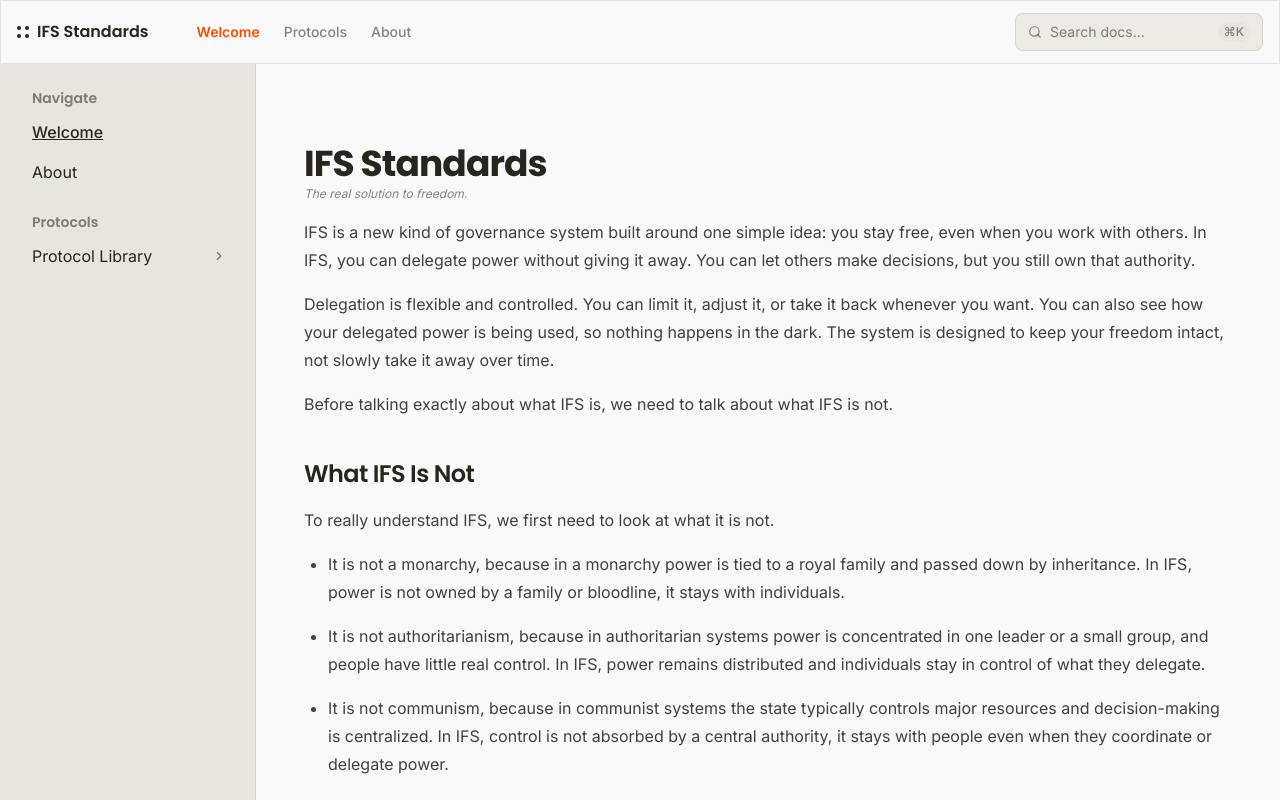
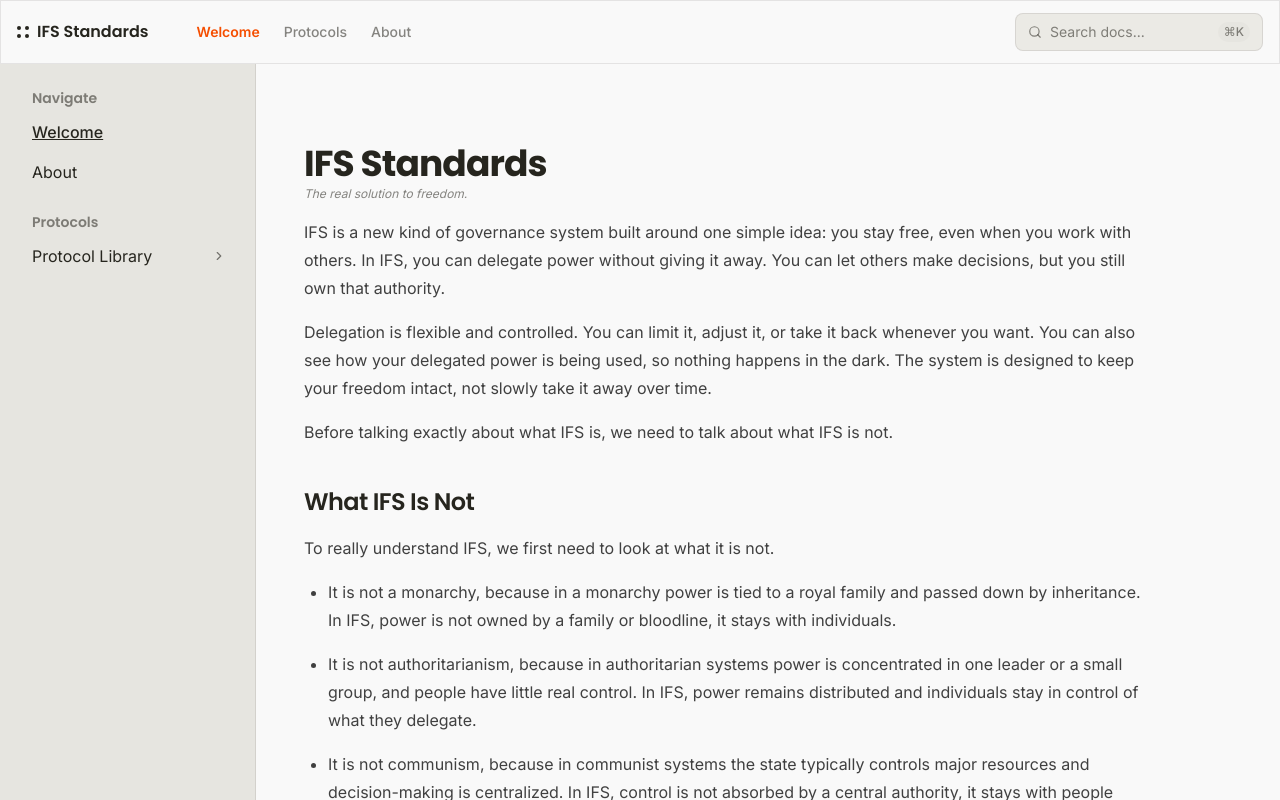
Before and after one commit to easazade/ifs-standards, a React (Vite) app: page / in a window 1280 px wide. Built offline with nearby package versions, Linux system fonts and the light colour scheme.

Commit message:
Update styling

```diff
--- a/src/custom.css
+++ b/src/custom.css
@@ -32,6 +32,10 @@
 @layer components {
   .dot {
     @apply absolute rounded-full;
+  }
+
+  .docs-content{
+    @apply mx-auto md:ml-0 md:mr-20;
   }
 
   .docs-content p:has(em){
```
